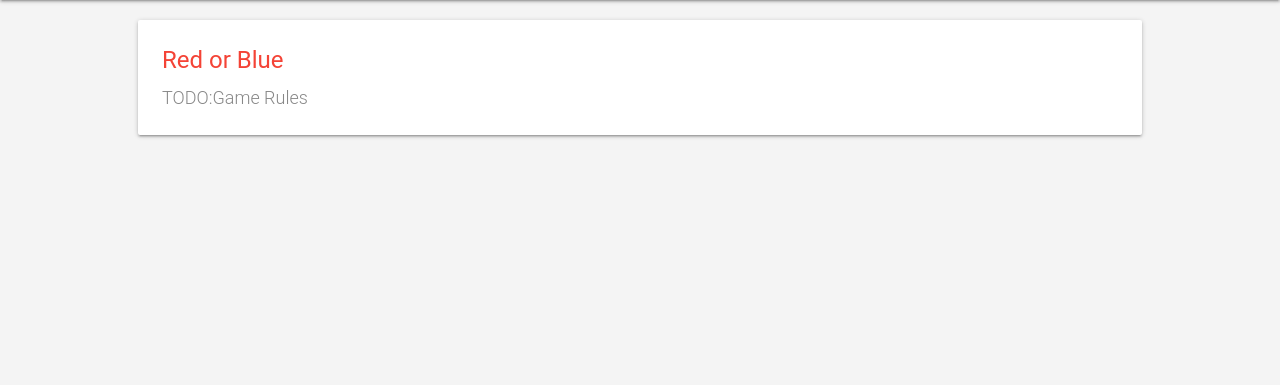
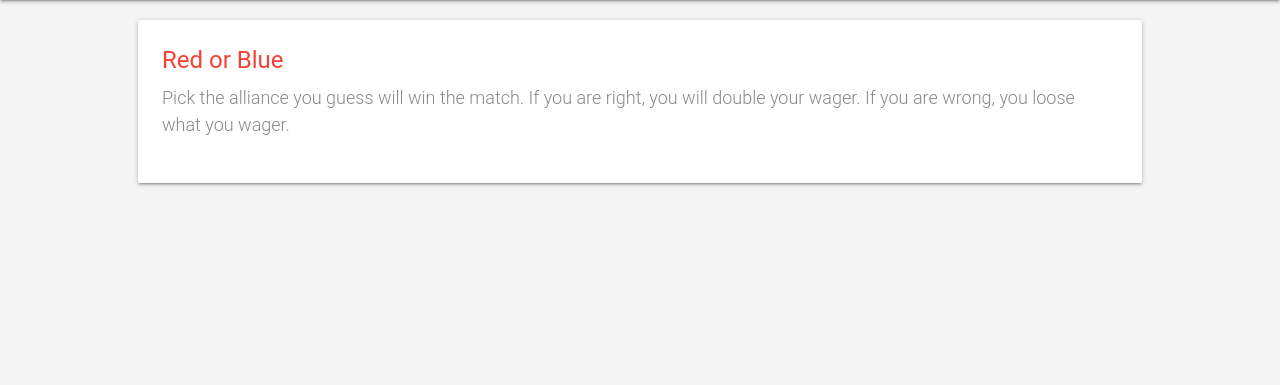
Before and after one commit to FairportRobotics/Gears-and-Guesses, a Flask app: page /games/red-or-blue in a window 1280 px wide. Shown: the part 64-449 px from the top of the page. Run offline with Flask 3, Linux system fonts and the light colour scheme; parts of the project's set-up code (start-up, migrations or seed data) failed here and were passed over.

Commit message:
Added game rules

```diff
--- a/templates/red_or_blue.html
+++ b/templates/red_or_blue.html
@@ -7,7 +7,8 @@
         <div class="card-content">
           <span class="card-title red-text">Red or Blue</span>
           <p>{{error_message}}</p>
-          <p>TODO:Game Rules</p>
+          <p>Pick the alliance you guess will win the match.  If you are right, you will double your wager. If you are wrong, you loose what you wager.</p>
+          <br/>
           <form id="hide_me">
             {% for row in gameMatches %}
             <p>
```
